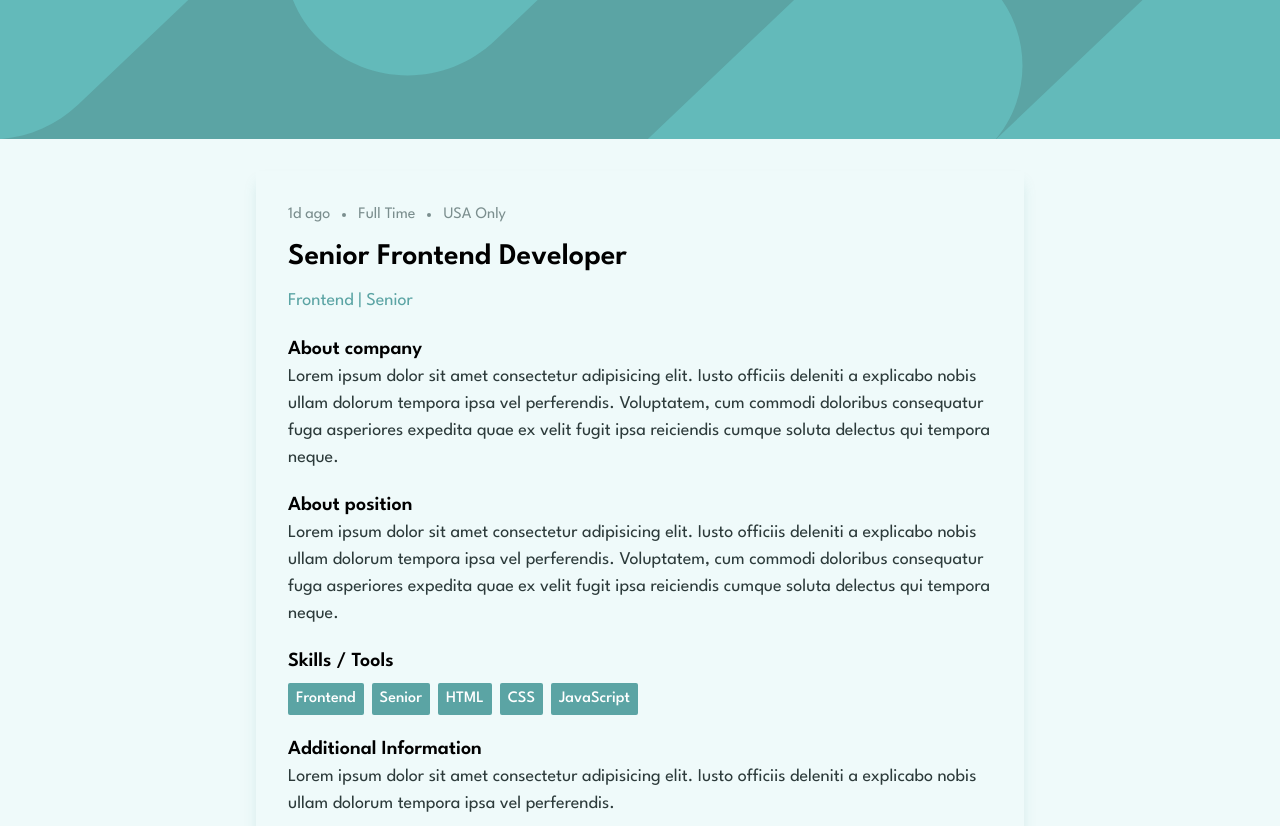
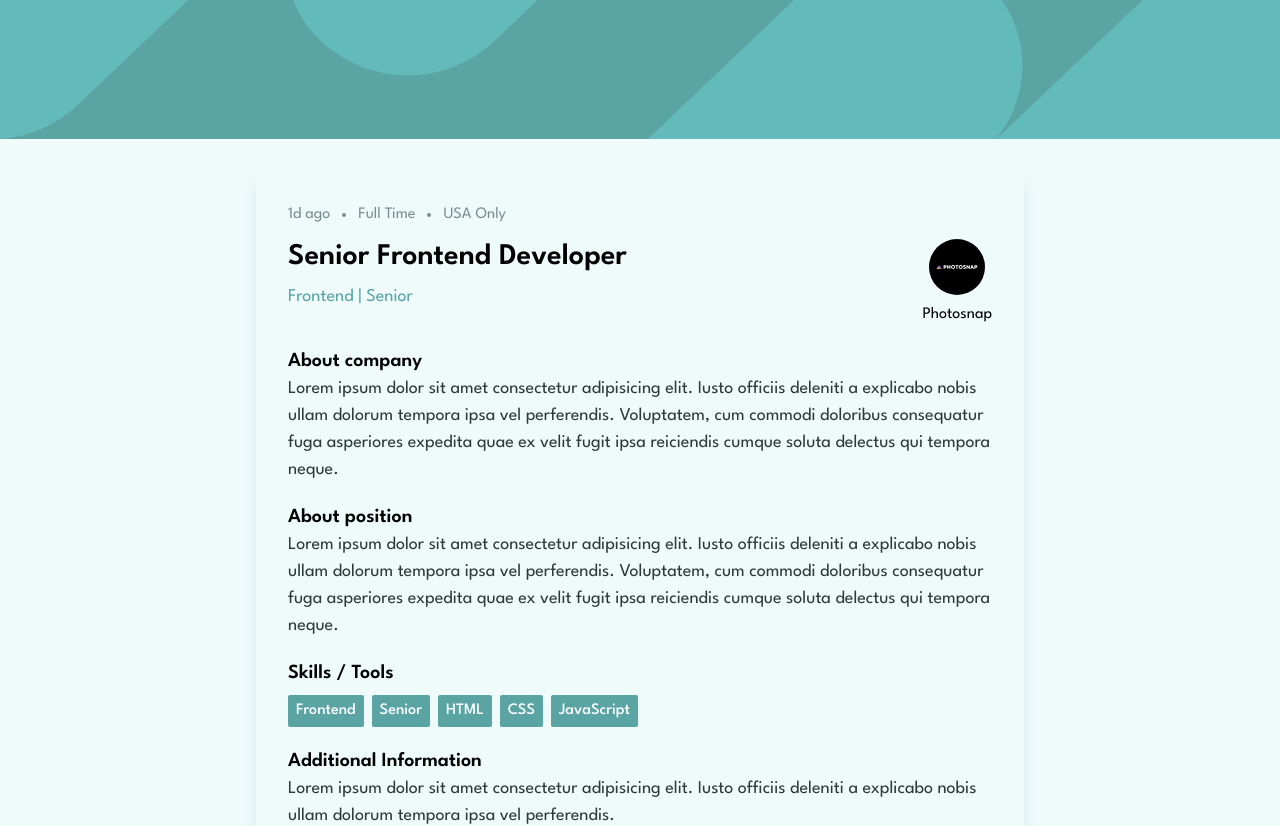
Before and after one commit to imbekrishna/job-listing-static, a React (Vite) app: page /details/1 in a window 1280 px wide. Shown: the top 826 px of the page. Built offline with nearby package versions, Linux system fonts and the light colour scheme.

Commit message:
added company info on details page

```diff
--- a/src/pages/DetailsPage.tsx
+++ b/src/pages/DetailsPage.tsx
@@ -23,10 +23,18 @@ const DetailsPage = () => {
         <span className="h-1 w-1 rounded-full bg-dGCyan"></span>
         <span>{job.location}</span>
       </div>
-      <h1 className="text-3xl font-semibold">{job.position}</h1>
-      <p className="text-lg text-primary">
-        {job.role} | {job.level}
-      </p>
+      <div className="flex items-end justify-between md:items-start">
+        <div className="flex flex-col gap-2">
+          <h1 className="text-3xl font-semibold">{job.position}</h1>
+          <p className="text-lg text-primary">
+            {job.role} | {job.level}
+          </p>
+        </div>
+        <div className="flex flex-col items-center gap-2">
+          <img src={job.logo} alt="" className="aspect-square w-14" />
+          <p>{job.company}</p>
+        </div>
+      </div>
 
       <div className="mt-2">
         <p className="text-xl font-semibold">About company</p>
```
